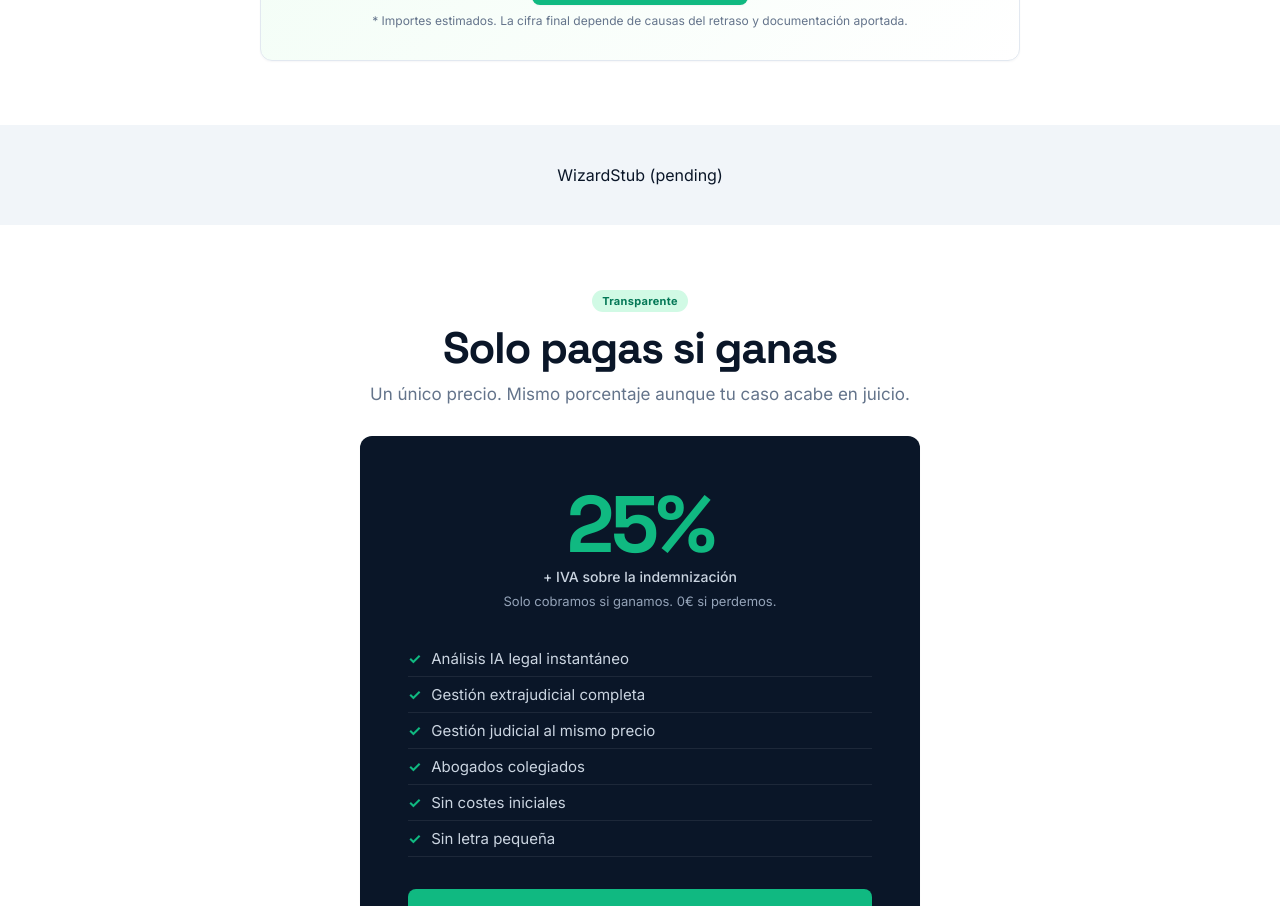
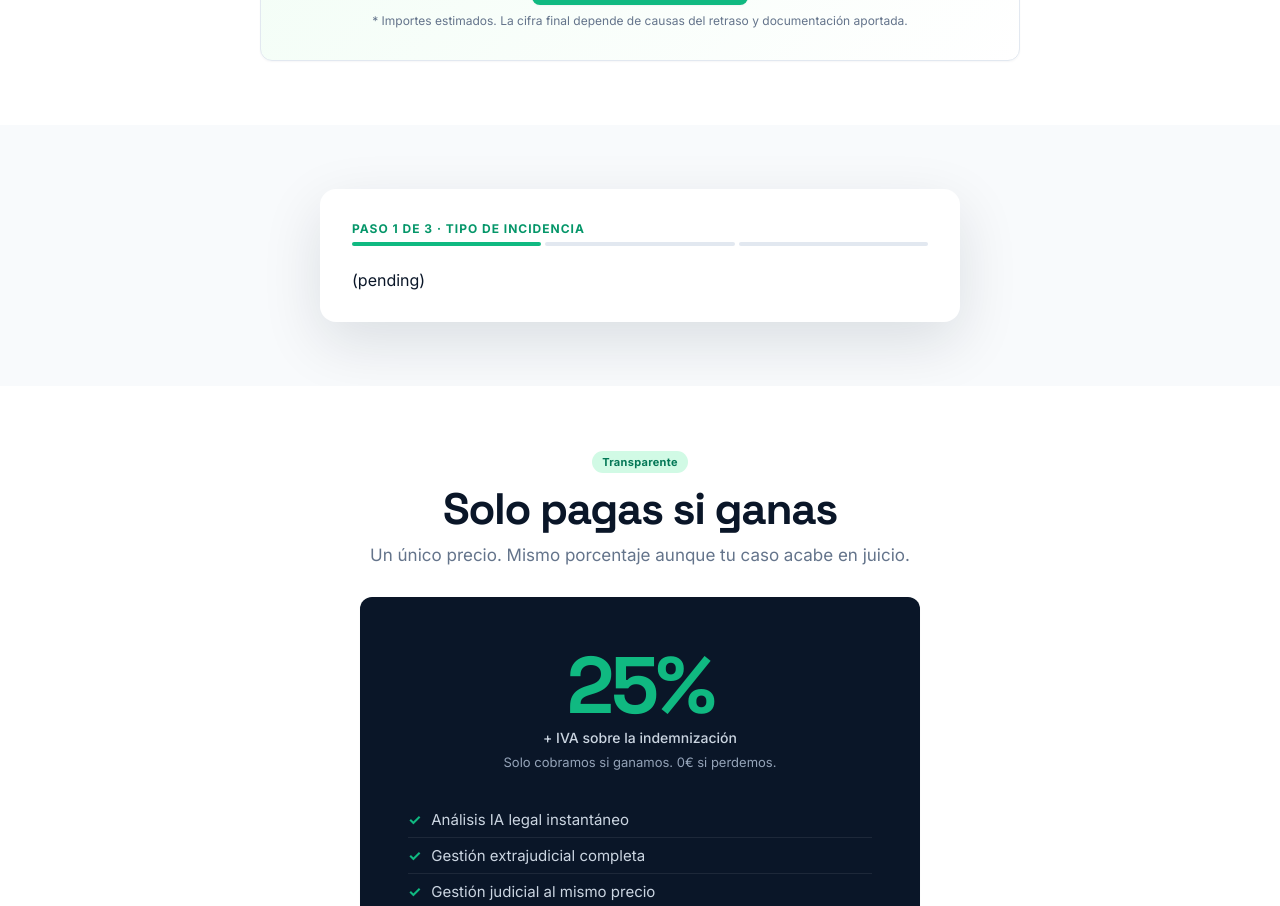
Before and after one commit to guilletruan-sys/reclamavuelo, a Next.js app: page / in a window 1280 px wide. Shown: the part 2480-3386 px from the top of the page. Built offline with nearby package versions, Linux system fonts and the light colour scheme.

Commit message:
feat: esqueleto del wizard con estado y localStorage draft

```diff
--- a/components/landing/WizardStub.jsx
+++ /dev/null
@@ -1 +0,0 @@
-export default function WizardStub() { return <div id="reclamar" style={{padding:40,textAlign:'center',background:'#f1f5f9'}}>WizardStub (pending)</div>; }
--- /dev/null
+++ b/components/wizard/ProgressBar.jsx
@@ -0,0 +1,14 @@
+import { tokens } from '../../lib/theme';
+export default function ProgressBar({ step, total = 3 }) {
+  return (
+    <div style={{ display: 'flex', gap: 4, marginBottom: tokens.s5 }}>
+      {Array.from({ length: total }).map((_, i) => (
+        <div key={i} style={{
+          flex: 1, height: 4, borderRadius: 100,
+          background: i < step ? tokens.green500 : tokens.slate200,
+          transition: 'background 0.3s',
+        }} />
+      ))}
+    </div>
+  );
+}
--- /dev/null
+++ b/components/wizard/Result.jsx
@@ -0,0 +1,3 @@
+export default function Result() {
+  return <div>(pending)</div>;
+}
--- /dev/null
+++ b/components/wizard/Step1Type.jsx
@@ -0,0 +1,3 @@
+export default function Step1Type() {
+  return <div>(pending)</div>;
+}
--- /dev/null
+++ b/components/wizard/Step2Flight.jsx
@@ -0,0 +1,3 @@
+export default function Step2Flight() {
+  return <div>(pending)</div>;
+}
--- /dev/null
+++ b/components/wizard/Step3Contact.jsx
@@ -0,0 +1,3 @@
+export default function Step3Contact() {
+  return <div>(pending)</div>;
+}
--- /dev/null
+++ b/components/wizard/Wizard.jsx
@@ -0,0 +1,137 @@
+import { useEffect, useState } from 'react';
+import { useRouter } from 'next/router';
+import { tokens } from '../../lib/theme';
+import ProgressBar from './ProgressBar';
+import Step1Type from './Step1Type';
+import Step2Flight from './Step2Flight';
+import Step3Contact from './Step3Contact';
+import Result from './Result';
+
+const STORAGE_KEY = 'rv-wizard-draft';
+
+const INITIAL = {
+  tipo: null,
+  flight: {}, // datos del vuelo
+  result: null, // respuesta del /api/verify
+  contact: {}, // datos personales
+};
+
+export default function Wizard() {
+  const router = useRouter();
+  const [step, setStep] = useState(1);
+  const [state, setState] = useState(INITIAL);
+  const [loading, setLoading] = useState(false);
+  const [error, setError] = useState(null);
+
+  // Restaurar draft
+  useEffect(() => {
+    try {
+      const raw = localStorage.getItem(STORAGE_KEY);
+      if (raw) setState(JSON.parse(raw));
+    } catch {}
+  }, []);
+
+  // Guardar draft
+  useEffect(() => {
+    try { localStorage.setItem(STORAGE_KEY, JSON.stringify(state)); } catch {}
+  }, [state]);
+
+  // Preselect from ?tipo=
+  useEffect(() => {
+    const t = router.query.tipo;
+    if (t && !state.tipo) {
+      setState(s => ({ ...s, tipo: t }));
+      setStep(2);
+    }
+  }, [router.query.tipo]);
+
+  const stepTitle = { 1: 'Tipo de incidencia', 2: 'Datos del vuelo', 3: 'Tus datos' };
+
+  return (
+    <section id="reclamar" style={{ background: tokens.slate50, padding: `${tokens.s8}px ${tokens.s5}px` }}>
+      <div style={{
+        maxWidth: 640, margin: '0 auto',
+        background: tokens.white, borderRadius: tokens.r3,
+        boxShadow: tokens.shadowLg, padding: tokens.s6,
+      }}>
+        <div style={{ fontSize: 12, fontWeight: 700, color: tokens.green600, textTransform: 'uppercase', letterSpacing: '1px', marginBottom: 6 }}>
+          Paso {step} de 3 · {stepTitle[step]}
+        </div>
+        <ProgressBar step={step} />
+
+        {step === 1 && (
+          <Step1Type
+            value={state.tipo}
+            onPick={tipo => { setState(s => ({ ...s, tipo })); setStep(2); }}
+          />
+        )}
+        {step === 2 && (
+          <Step2Flight
+            tipo={state.tipo}
+            value={state.flight}
+            loading={loading}
+            error={error}
+            onChange={flight => setState(s => ({ ...s, flight }))}
+            onBack={() => setStep(1)}
+            onSubmit={async flight => {
+              setLoading(true); setError(null);
+              try {
+                const res = await fetch('/api/verify', {
+                  method: 'POST',
+                  headers: { 'Content-Type': 'application/json' },
+                  body: JSON.stringify({ tipo: state.tipo, ...flight }),
+                });
+                const data = await res.json();
+                if (!res.ok) throw new Error(data.error || 'Error al verificar');
+                setState(s => ({ ...s, flight, result: data }));
+                setStep(2.5); // pseudo-step para mostrar Result
+              } catch (e) {
+                setError(e.message);
+              } finally { setLoading(false); }
+            }}
+          />
+        )}
+        {step === 2.5 && (
+          <Result
+            result={state.result}
+            tipo={state.tipo}
+            onBack={() => setStep(2)}
+            onContinue={() => setStep(3)}
+          />
+        )}
+        {step === 3 && (
+          <Step3Contact
+            value={state.contact}
+            result={state.result}
+            flight={state.flight}
+            tipo={state.tipo}
+            onChange={contact => setState(s => ({ ...s, contact }))}
+            onBack={() => setStep(2.5)}
+            onSubmitted={() => {
+              localStorage.removeItem(STORAGE_KEY);
+              setStep(4); // confirmation
+            }}
+          />
+        )}
+        {step === 4 && <Confirmation />}
+      </div>
+    </section>
+  );
+}
+
+function Confirmation() {
+  return (
+    <div style={{ textAlign: 'center', padding: `${tokens.s6}px 0` }} className="fade-up">
+      <div style={{
+        width: 80, height: 80, borderRadius: tokens.rPill,
+        background: tokens.green100, color: tokens.green600,
+        display: 'flex', alignItems: 'center', justifyContent: 'center',
+        margin: '0 auto', fontSize: 36, fontWeight: 800,
+      }}>✓</div>
+      <h2 style={{ fontFamily: tokens.fontHead, fontSize: 26, marginTop: tokens.s4 }}>¡Caso recibido!</h2>
+      <p style={{ color: tokens.slate500, marginTop: tokens.s3 }}>
+        Te hemos enviado un email con el enlace para subir tus documentos. Revísalo para continuar.
+      </p>
+    </div>
+  );
+}
--- a/pages/index.jsx
+++ b/pages/index.jsx
@@ -11,7 +11,7 @@ import WhyUs from '../components/landing/WhyUs';
 import FAQ from '../components/landing/FAQ';
 import FinalCTA from '../components/landing/FinalCTA';
 // Wizard entry — en Fase 4 se reemplaza por el wizard real
-import WizardStub from '../components/landing/WizardStub';
+import Wizard from '../components/wizard/Wizard';
 
 export default function Home() {
   return (
@@ -27,7 +27,7 @@ export default function Home() {
         <Services />
         <HowItWorks />
         <Calculator />
-        <WizardStub />
+        <Wizard />
         <Pricing />
         <WhyUs />
         <FAQ />
```
